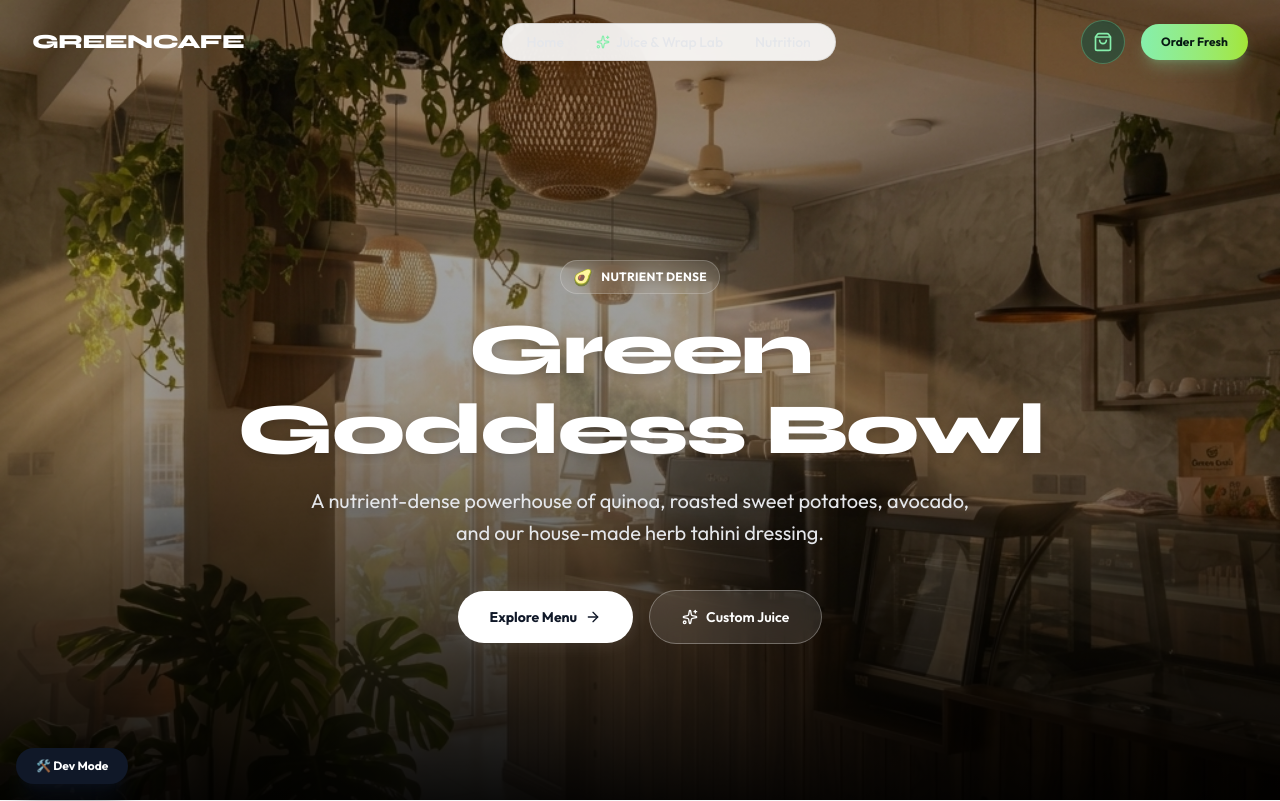
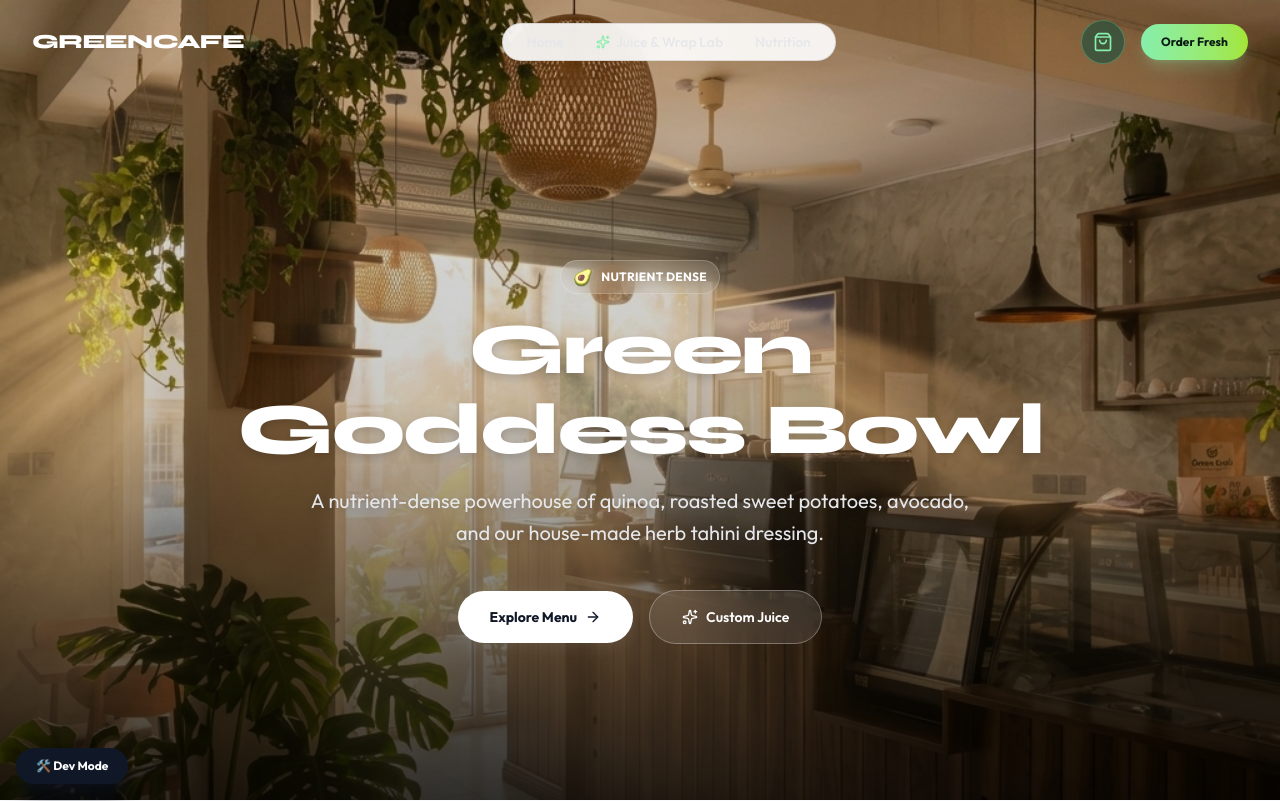
Before and after one commit to ranyon/GreenCafe2, a React (Vite) app: page / in a window 1280 px wide. Shown: the top 801 px of the page. Built offline with nearby package versions, Linux system fonts and the light colour scheme; no server answers; a web font is replaced by a local one.

Commit message:
Lighten background overlay gradient

```diff
--- a/src/components/HeroSection.jsx
+++ b/src/components/HeroSection.jsx
@@ -67,7 +67,7 @@
           alt="Cafe Background"
           className="w-full h-full object-cover opacity-100"
         />
-        <div className="absolute inset-0 bg-gradient-to-t from-black/95 via-black/40 to-black/30"></div>
+        <div className="absolute inset-0 bg-gradient-to-t from-black/80 via-black/20 to-black/10"></div>
       </div>
 
       <div className="max-w-4xl mx-auto px-4 sm:px-6 lg:px-8 w-full relative z-10 flex flex-col items-center mt-4">
```
